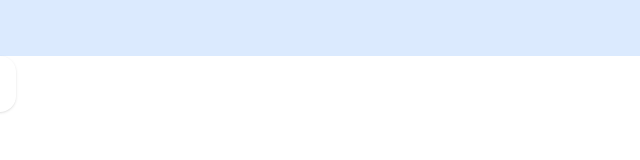
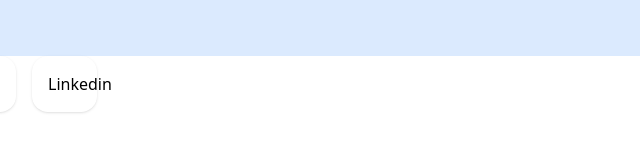
Before and after one commit to Vasimkhan76/digital-computing-tasks, a plain HTML site: page index.html in a window 1280 px wide. Shown: the full height of the page, 292-932 px from the left. Drawn offline with nearby package versions, Linux system fonts and the light colour scheme.

Commit message:
Update index.html

```diff
--- a/index.html
+++ b/index.html
@@ -18,6 +18,11 @@
         <a href="calc2.html "> calculator</a>
     </div>
 
+    <div class="grid grid-cols-4 gap-4">
+        <div class="p-4 rounded-2xl shadow ">
+        <a href="linkedin.html">Linkedin</a>
+    </div>
+
 
 
     </div>
```
